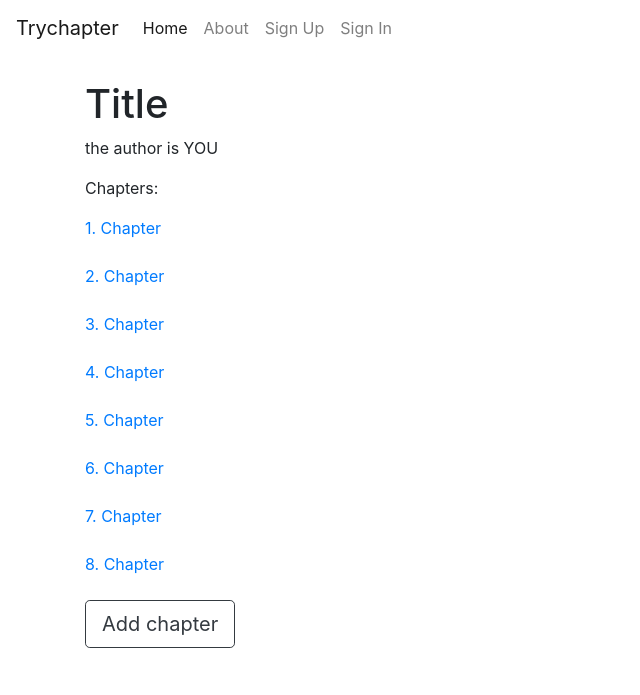
After one commit to szymanskirafal/trychapter, a Django app: page /write/edit-book/ in a window 1280 px wide. The commit adds this page. Shown: the top 695 px of the page, without its empty margins (0-640 px from the left). Run offline with Django 3.2, Linux system fonts and the light colour scheme; some libraries are stand-ins or nearby versions; some web fonts are replaced.

Commit message:
added few pages

```diff
--- a/config/urls.py
+++ b/config/urls.py
@@ -52,9 +52,24 @@ urlpatterns = [
         name="add_book",
     ),
     url(
+        r"^write/edit-book/$",
+        TemplateView.as_view(template_name="pages/edit-book.html"),
+        name="edit_book",
+    ),
+    url(
+        r"^write/edit-book/edit-chapter$",
+        TemplateView.as_view(template_name="pages/edit-chapter.html"),
+        name="edit_chapter",
+    ),
+    url(
         r"^write/add-book/add-chapter$",
         TemplateView.as_view(template_name="pages/add-chapter.html"),
         name="add_chapter",
+    ),
+    url(
+        r"^write/money/$",
+        TemplateView.as_view(template_name="pages/writer-money.html"),
+        name="writer_money",
     ),
 ] + static(
     settings.MEDIA_URL, document_root=settings.MEDIA_ROOT
--- /dev/null
+++ b/trychapter/templates/pages/edit-book.html
@@ -0,0 +1,23 @@
+{% extends "base-with-no-nav.html" %}
+{% block content %}
+
+
+{% include "_nav2.html" %}
+<div class="container py-5">
+  <h1>Title</h1>
+  <p>the author is YOU</p>
+  <p>Chapters:</p>
+  <a href="#">1. Chapter</a><br><br>
+  <a href="#">2. Chapter</a><br><br>
+  <a href="#">3. Chapter</a><br><br>
+  <a href="#">4. Chapter</a><br><br>
+  <a href="{% url 'edit_chapter' %}">5. Chapter</a><br><br>
+  <a href="#">6. Chapter</a><br><br>
+  <a href="#">7. Chapter</a><br><br>
+  <a href="#">8. Chapter</a><br><br>
+  <a href="{% url 'add_chapter' %}" class="btn btn-lg btn-outline-dark" role="button">Add chapter</a>
+
+</div>
+
+
+{% endblock content %}
--- a/trychapter/templates/pages/two-keys-ch-5.html
+++ b/trychapter/templates/pages/two-keys-ch-5.html
@@ -173,15 +173,16 @@ Gina nie odpowiedziała, włączyła odtwarzanie nagrania jeszcze raz zaczęła
 
     <div class="text-center">
       <p>Does the author deserve a donation?</p>
-  <p>1 USD via PayPal</p>
+      <button class="btn btn-outline-dark" type="button">1 USD via PayPal</button>
     </div>
   </div>
 </div>
+
 <div class="text-center">
 
 
   <a href="#" class="btn btn-outline-secondary" role="button">< Back</a>
-
+  <a href="#" class="btn btn-outline-secondary" role="button">Talk to the Author</a>
   <a href="#" class="btn btn-outline-secondary" role="button">Next ></a>
 
 
```
Also changed, not shown: trychapter/templates/pages/add-chapter.html (+2 -6 lines), trychapter/templates/pages/edit-chapter.html (added, +27 -0 lines), trychapter/templates/pages/write.html (+7 -1 lines), trychapter/templates/pages/writer-money.html (added, +19 -0 lines), trychapter/templates/pages/add-book.html (line endings or trailing spaces). Lines whose indentation alone changed are shown as unchanged.
